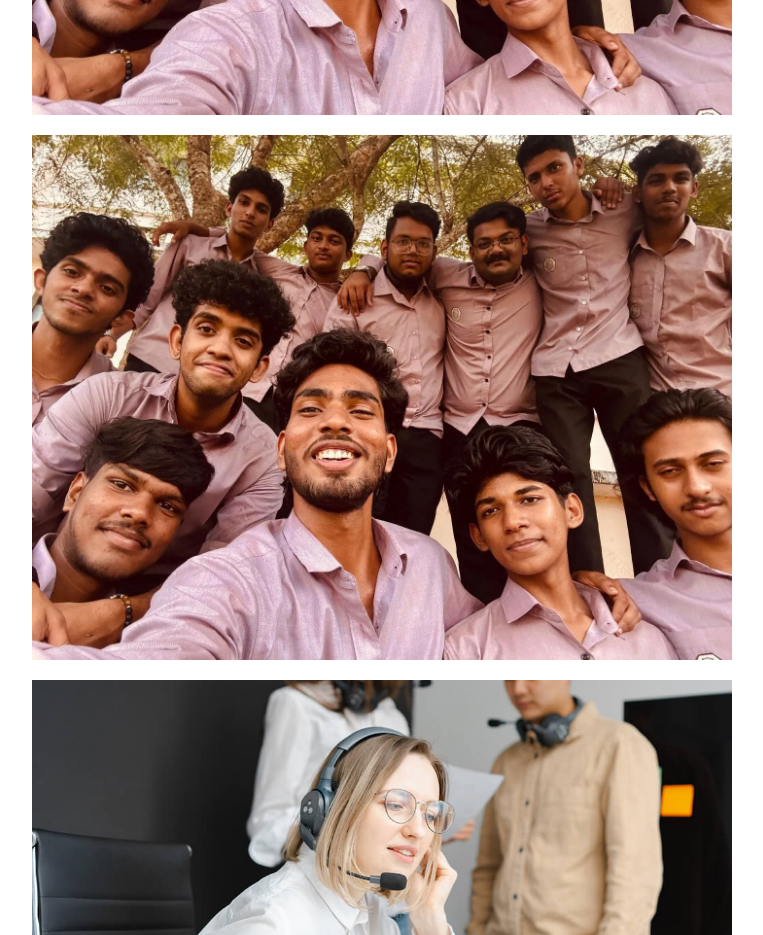
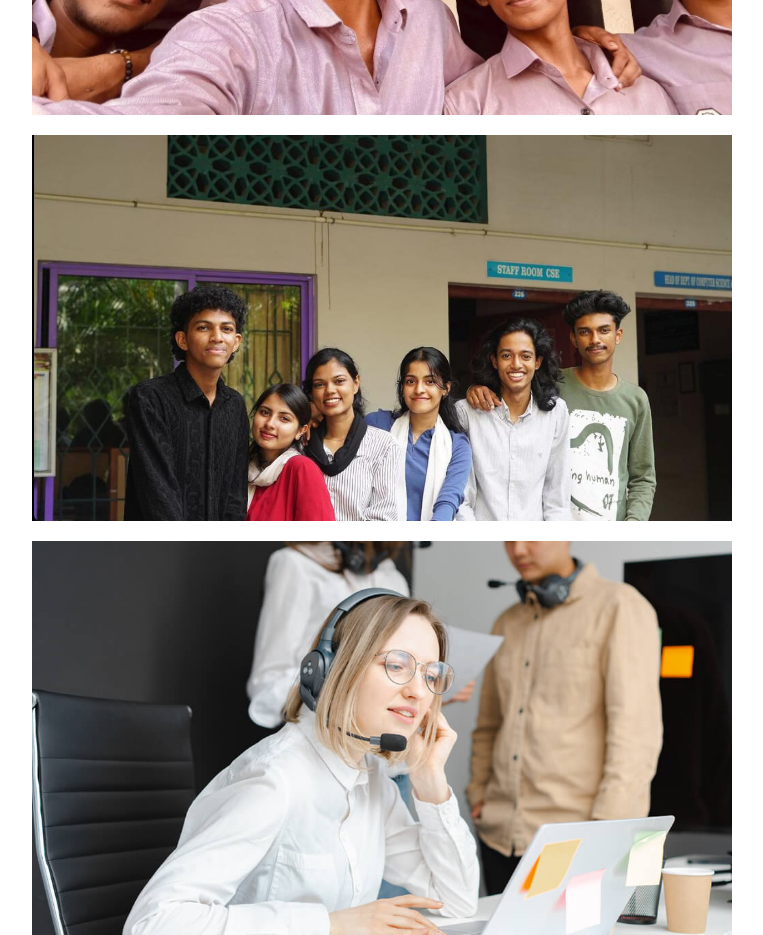
Before and after one commit to Justin-ii/DS, a plain HTML site: page blog.html in a window 1280 px wide. Shown: the part 780-1715 px from the top of the page, without its empty margins (466-1229 px from the left). Drawn offline with nearby package versions, Linux system fonts and the light colour scheme.

Commit message:
dheeraj img

```diff
--- a/blog.html
+++ b/blog.html
@@ -135,7 +135,7 @@
 
           <div class="col-lg-8 ps-lg-5" data-aos="fade-up" data-aos-delay="200">
             <img src="assets/img/gallary/ds.jpg" alt="" class="img-fluid services-img">
-            <img src="assets/img/gallary/ds.jpg" alt="" class="img-fluid services-img">
+            <img src="assets/img/gallary/ds2.jpg" alt="" class="img-fluid services-img">
             <img src="assets/img/services.jpg" alt="" class="img-fluid services-img">
             <img src="assets/img/services.jpg" alt="" class="img-fluid services-img">
             <img src="assets/img/services.jpg" alt="" class="img-fluid services-img">
```
